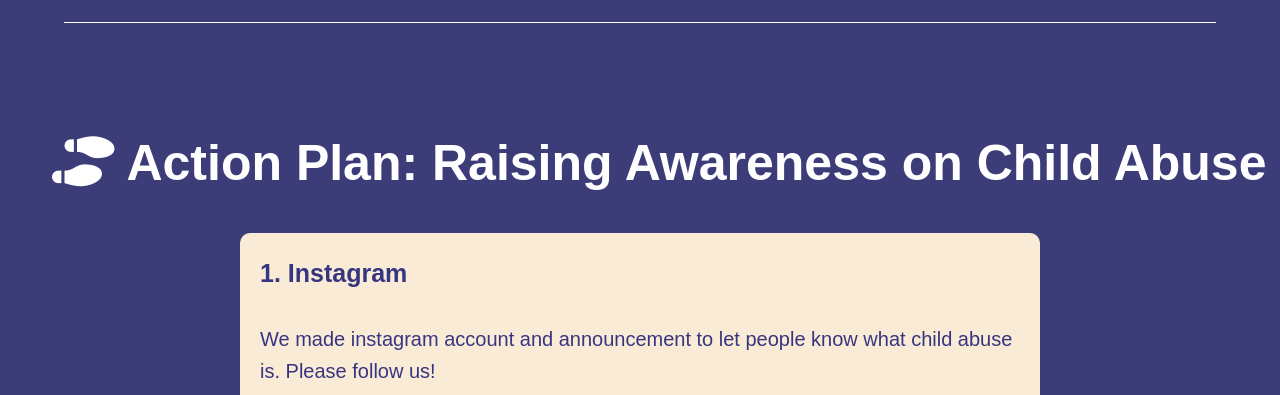
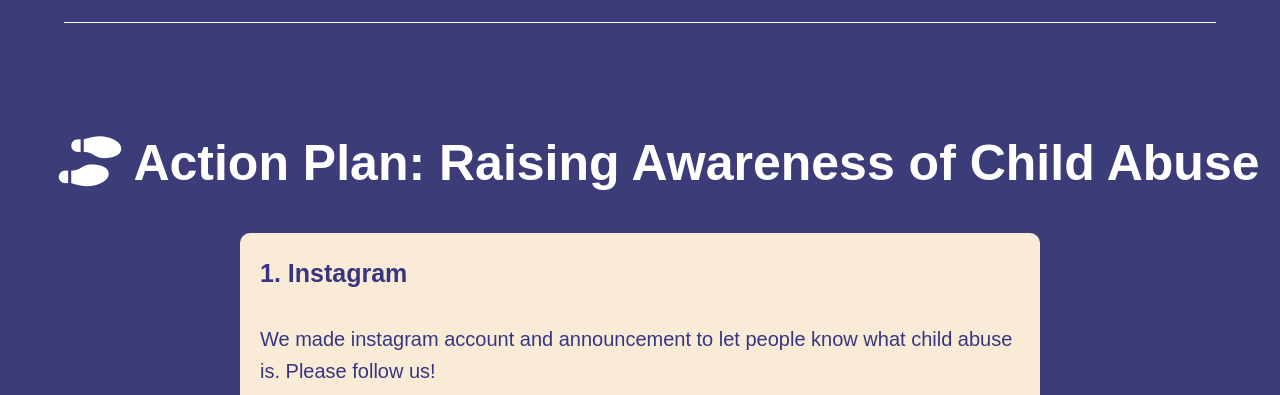
Before and after one commit to ayane1018/wym2025_solvingchildabuse, a plain HTML site: page index.html in a window 1280 px wide. Shown: the part 5080-5475 px from the top of the page. Drawn offline with Linux system fonts and the light colour scheme.

Commit message:
Add files via upload

```diff
--- a/index.html
+++ b/index.html
@@ -166,7 +166,7 @@
         <div class="activity">
 
             <div class="activity-title">
-                <h3><i class="fa-solid fa-shoe-prints"></i>  Action Plan: Raising Awareness on Child Abuse</h3>
+                <h3><i class="fa-solid fa-shoe-prints"></i>  Action Plan: Raising Awareness of Child Abuse</h3>
             </div>
 
             <div class="first-activity">
```
